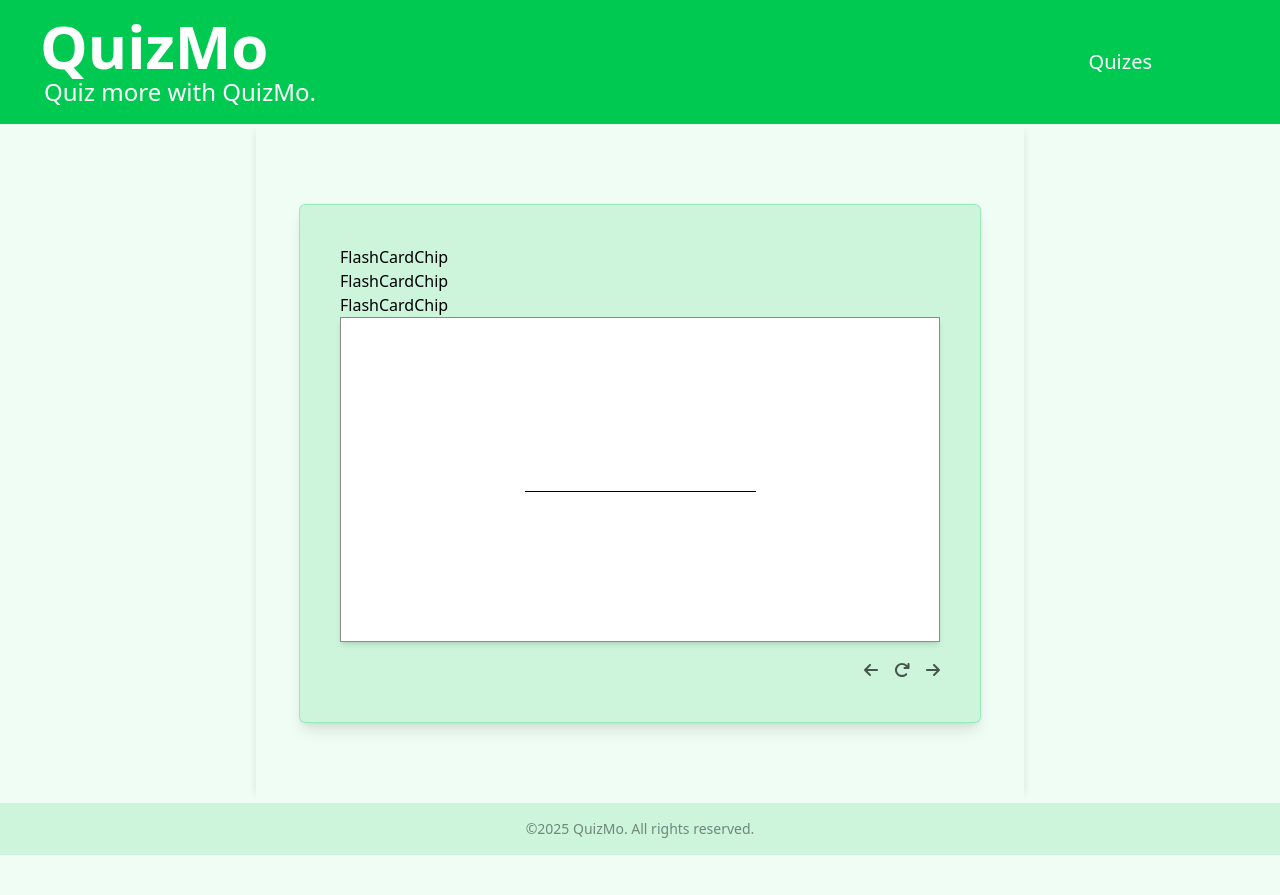
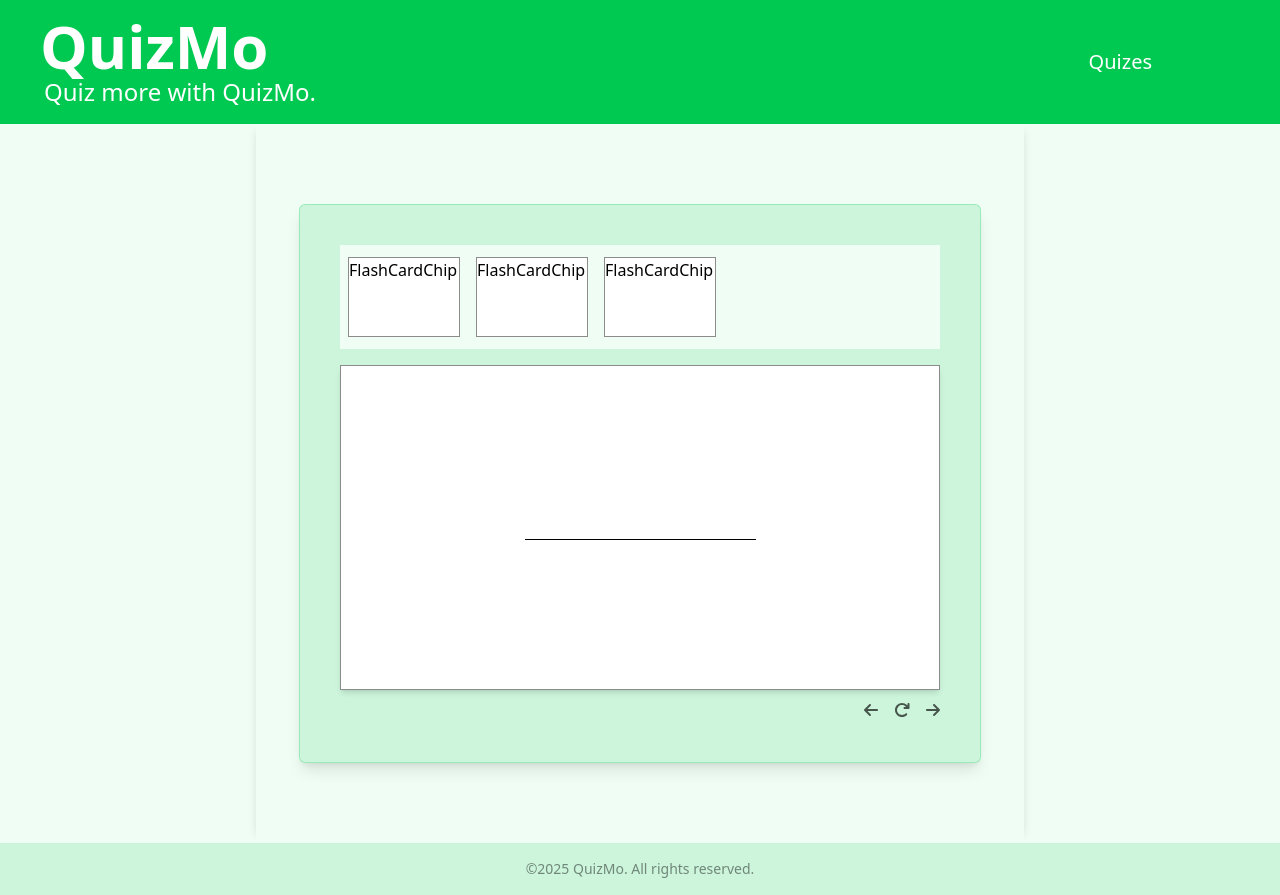
Before and after one commit to DanielG808/quiz-app, a Next.js app: page /quiz/create in a window 1280 px wide. Before the commit the page ends 855 px from the top, so only its background shows below. Built offline with nearby package versions, Linux system fonts and the light colour scheme.

Commit message:
added layout styling to flash-card-quiz refactored card-navigator into flash-card-creator styled flash-card-selector and flash-card-chip

```diff
--- a/src/components/card-navigator.tsx
+++ b/src/components/card-navigator.tsx
@@ -11,7 +11,7 @@ type CardNavigatorProps = {
 
 export default function CardNavigator({ handleFlip }: CardNavigatorProps) {
   return (
-    <div className="w-full flex justify-end space-x-4 pt-4 ">
+    <div className="w-full flex justify-end space-x-4">
       <button className="text-black/65 hover:text-black hover:cursor-pointer transition-all duration-200">
         <FontAwesomeIcon icon={faArrowLeft} />
       </button>
--- a/src/components/flash-card-chip.tsx
+++ b/src/components/flash-card-chip.tsx
@@ -1,3 +1,7 @@
 export default function FlashCardChip() {
-  return <div>FlashCardChip</div>;
+  return (
+    <article className="bg-white border-1 border-black/45 w-28 h-20 my-3 mx-2">
+      FlashCardChip
+    </article>
+  );
 }
--- a/src/components/flash-card-creator.tsx
+++ b/src/components/flash-card-creator.tsx
@@ -1,12 +1,20 @@
 import { motion } from "framer-motion";
+import CardNavigator from "./card-navigator";
+import { useState } from "react";
 
-type FlashCardCreatorProps = {
-  flipped: boolean;
-  cardIndex: number;
+// type FlashCardCreatorProps = {
+//   flipped: boolean;
+// };
+
+export default function FlashCardCreator() {
+  const [flipped, setFlipped] = useState(false);
+
+  const handleFlip = () => {
+    setFlipped((prev) => !prev);
   };
 
-export default function FlashCardCreator({ flipped }: FlashCardCreatorProps) {
   return (
+    <div className="space-y-2">
       <motion.figure
         className="border-1 border-black/45 bg-white p-4 w-[600px] h-[325px] shadow-md relative flex items-center justify-center"
         animate={{ rotateY: flipped ? 180 : 0 }}
@@ -25,5 +33,7 @@ export default function FlashCardCreator({ flipped }: FlashCardCreatorProps) {
           <textarea className="border-b border-black text-center focus:outline-none " />
         </form>
       </motion.figure>
+      <CardNavigator handleFlip={handleFlip} />
+    </div>
   );
 }
--- a/src/components/flash-card-quiz.tsx
+++ b/src/components/flash-card-quiz.tsx
@@ -12,17 +12,10 @@ const flashcards = [
 ];
 
 export default function FlashCardQuiz() {
-  const [flipped, setFlipped] = useState(false);
-
-  const handleFlip = () => {
-    setFlipped((prev) => !prev);
-  };
-
   return (
-    <section className="border-1 border-primary/25 bg-primary/15 rounded-md m-20 shadow-lg p-10">
+    <section className="border-1 border-primary/25 bg-primary/15 rounded-md m-20 shadow-lg p-10 space-y-4">
       <FlashCardSelector />
-      <FlashCardCreator flipped={flipped} />
-      <CardNavigator handleFlip={handleFlip} />
+      <FlashCardCreator />
     </section>
   );
 }
--- a/src/components/flash-card-selector.tsx
+++ b/src/components/flash-card-selector.tsx
@@ -2,7 +2,7 @@ import FlashCardChip from "./flash-card-chip";
 
 export default function FlashCardSelector() {
   return (
-    <aside className="">
+    <aside className="bg-background flex space-x-2">
       <FlashCardChip />
       <FlashCardChip />
       <FlashCardChip />
```
Lines whose indentation alone changed are shown as unchanged.
